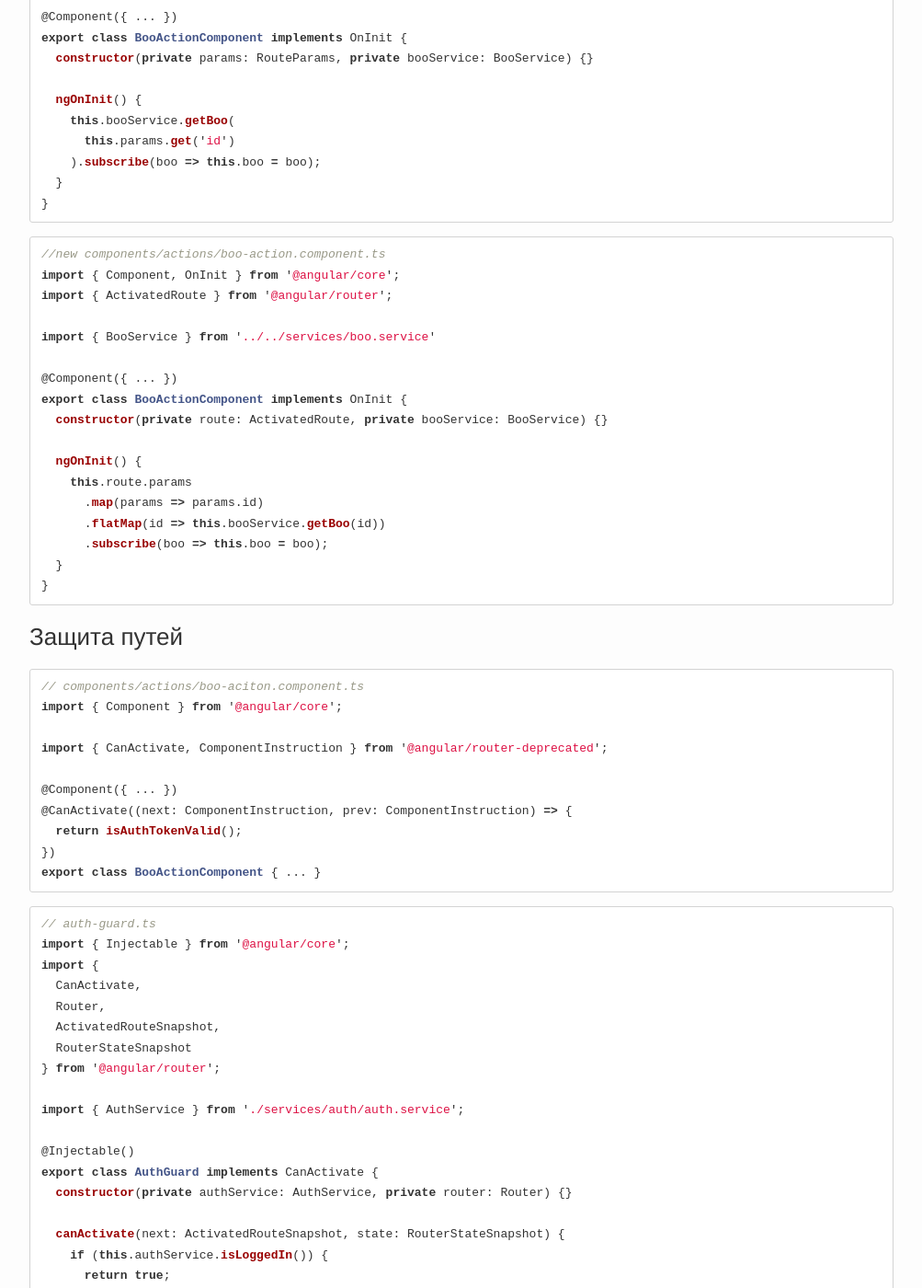
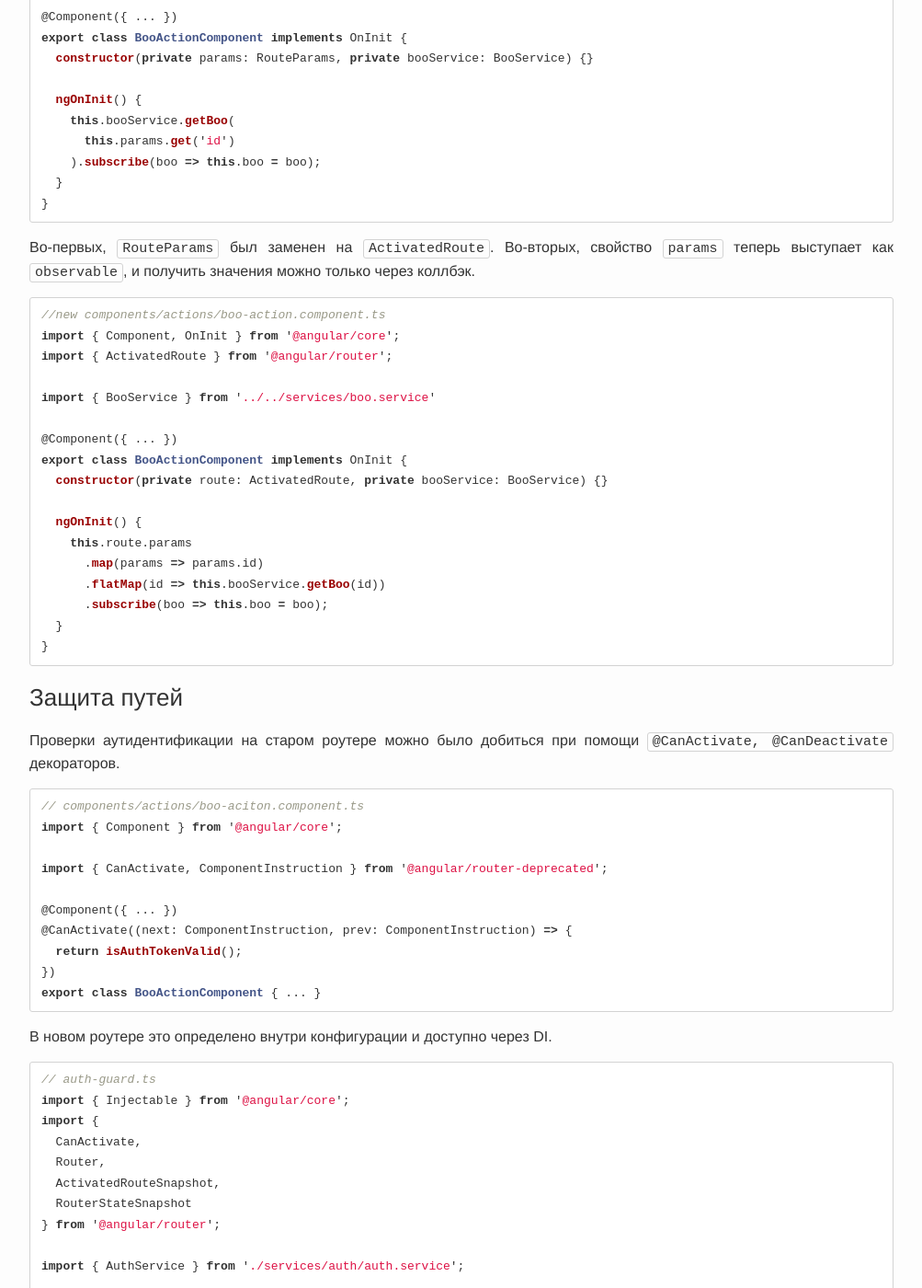
Before and after one commit to martamoshkin/blog.zverit.com, a Jekyll site: the page built from _posts/2016-9-11-angular2-new-router.md, in a window 1280 px wide and 1400 px high, scrolled down 2837 px. Shown: the whole window at 92% size, without its empty margins (138-1141 px from the left). Built offline with Jekyll 4.4.1, drawn with Linux system fonts in a browser that asks for light colours; nearby versions of some CDN libraries; comment, search, counter and statistics services are not loaded; some of the changed text lies outside the part shown.

Commit message:
Update 2016-9-11-angular2-new-router.md

````diff
--- a/_posts/2016-9-11-angular2-new-router.md
+++ b/_posts/2016-9-11-angular2-new-router.md
@@ -150,6 +150,9 @@ export class BooActionComponent implements OnInit {
 }
 ```
 
+Во-первых, ``RouteParams`` был заменен на ``ActivatedRoute``.
+Во-вторых, свойство ``params`` теперь выступает как ``observable``, и получить значения можно только через коллбэк.
+
 ```ts
 //new components/actions/boo-action.component.ts
 import { Component, OnInit } from '@angular/core';
@@ -172,6 +175,7 @@ export class BooActionComponent implements OnInit {
 
 <h3>Защита путей</h3>
 
+Проверки аутидентификации на старом роутере можно было добиться при помощи ``@CanActivate, @CanDeactivate`` декораторов.
 ```ts
 // components/actions/boo-aciton.component.ts
 import { Component } from '@angular/core';
@@ -184,6 +188,8 @@ import { CanActivate, ComponentInstruction } from '@angular/router-deprecated';
 })
 export class BooActionComponent { ... }
 ```
+
+В новом роутере это определено внутри конфигурации и доступно через DI.
 
 ```ts
 // auth-guard.ts
@@ -212,8 +218,9 @@ export class AuthGuard implements CanActivate {
 }
 ```
 
+Можно просто сделать инъекцию ``AuthService`` и маршрутизатор сам направит пользователя на страницу входа.
+
 ```ts
-
 // routes.ts
 import { provideRouter, RouterConfig } from '@angular/router';
 
````
